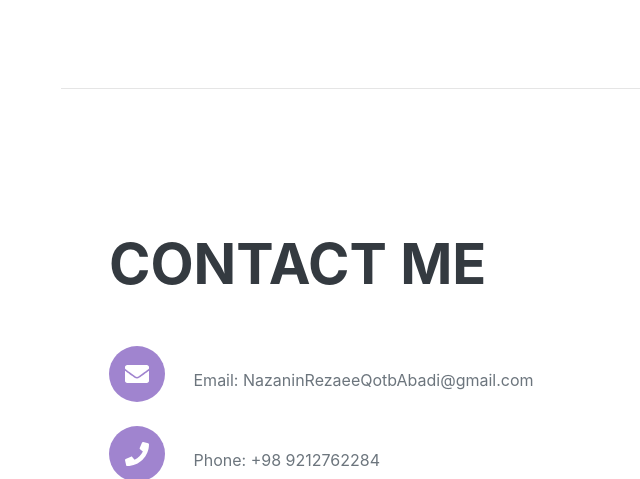
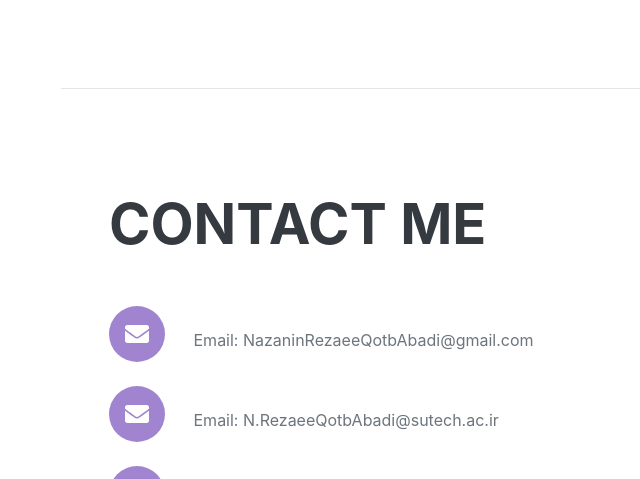
Before and after one commit to NazaninRzQ/NazaninRzQ.github.io, a plain HTML site: page index.html in a window 1280 px wide. Shown: the part 8887-9366 px from the top of the page, without its empty margins (211-851 px from the left). Drawn offline with nearby package versions, Linux system fonts and the light colour scheme; a web font is replaced by a local one.

Commit message:
Add Academic Email

```diff
--- a/index.html
+++ b/index.html
@@ -384,6 +384,11 @@ conditionals) and Functions.</p><a class="text-info"
                         </a>
                         <span>Email: NazaninRezaeeQotbAbadi@gmail.com</span>
                         <br><br>
+                        <a class="social-icon bg-info" href="mailto:n.rezaeeqotbabadi@sutech.ac.ir">
+                            <i class="fa fa-envelope"></i>
+                        </a>
+                        <span>Email: N.RezaeeQotbAbadi@sutech.ac.ir</span>
+                        <br><br>
                          <a class="social-icon bg-info">
                             <i class="fas fa-phone"></i>
                         </a>
```
